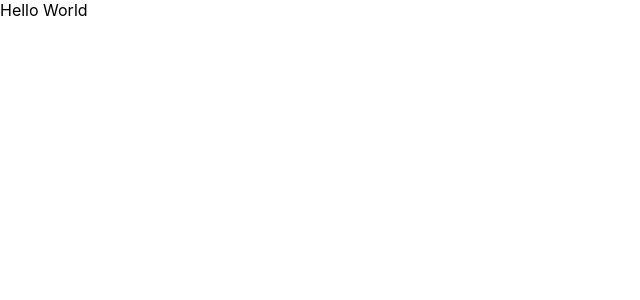
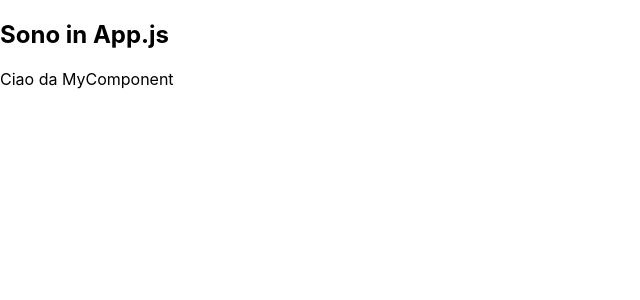
Before and after one commit to Ruma303/react-start, a React (Create React App) app: page / in a window 1280 px wide. Shown: the top 300 px of the page, without its empty margins (0-640 px from the left). Built offline with nearby package versions, Linux system fonts and the light colour scheme.

Commit message:
aggiunti nuovi style inline

```diff
--- a/src/App.js
+++ b/src/App.js
@@ -38,13 +38,14 @@ export default App; */
         </div>
     );
 }
-export default App;
- */
+export default App; */
+
 
 // % Render MyComponent
 function App() {
     return (
         <div className="App">
+            <h2>Sono in App.js</h2>
             <MyComponent />
         </div>
     )
--- a/src/MyComponent.js
+++ b/src/MyComponent.js
@@ -1,41 +1,68 @@
 import React from "react";
+
 const MyComponent = () => {
-   return <div>Hello World</div>;
+    return <>
+        <>Ciao da MyComponent</>
+    </>
 };
+
 export default MyComponent;
 
 
-{/* <div>Hello World</div> */}
+//% Regole Sintattiche JSX
+
+//$ Tag HTML
 {/* <br></br> */}
 {/* <br /> */}
-{/* Questo è un commento */}
-{/* <div className="container">Contenuto</div>; */}
-{/* const name = "Mario";
+
+
+{/* Questo è un commento in JSX */}
+
+
+//$ Attributi
+/* const element = (
+<label htmlFor="example">
+    <input type="checkbox" defaultChecked /> Esempio
+</label>
+);
+return element; */
+
+
+//$ Espressioni JavaScript
+/* const name = "Mario";
 const element = <h1>Ciao, {name}!</h1>;
-return element; */}
-{/* const style = {
-   color: 'red',
-   fontSize: '24px'
-};
-const element = <p style={style}>Testo in rosso</p>;
-return element; */}
-{/* const element = (
-   <label htmlFor="example">
-     <input type="checkbox" defaultChecked /> Esempio
-   </label>
+return element; */
+
+
+
+//$ Stile inline
+/* const style = {
+    color: "red",
+    fontSize: "24px", // font-size
+  };
+const element = <p style={style}>
+Style da oggetti esterni</p>;
+
+const element2 = (
+<p style={{
+    background: "blue",
+    fontWeight: "1.2rem",
+    color: "white",
+    }}>Style da oggetti interni</p>
 );
-return element; */}
+return element, element2; */
 
-{/*const items = ['apple', 'banana', 'cherry'];
+//$ Chiavi di iterazioni
+  /*const items = ['apple', 'banana', 'cherry'];
 return (
    <ul>
       {items.map((item, index) => (
          <li key={index}>{item}</li>
       ))}
    </ul>
-); */}
+); */
 
-
+//$ Eventi
 /* const handleClick = () => {
    console.log('Button clicked');
 };
@@ -43,12 +70,16 @@ return (
    <button onClick={handleClick}>Click me</button>
 ); */
 
-{/* <div>
+
+//% Regole JSX per il return
+  /* <div>
    <h1>Hello World</h1>
-</div> */}
+</div> */
 
-{/* return (
+
+//$ React Fragment
+/* return (
    <React.Fragment>
       <h1>Hello World</h1>
    </React.Fragment>
-); */}
+); */
```
